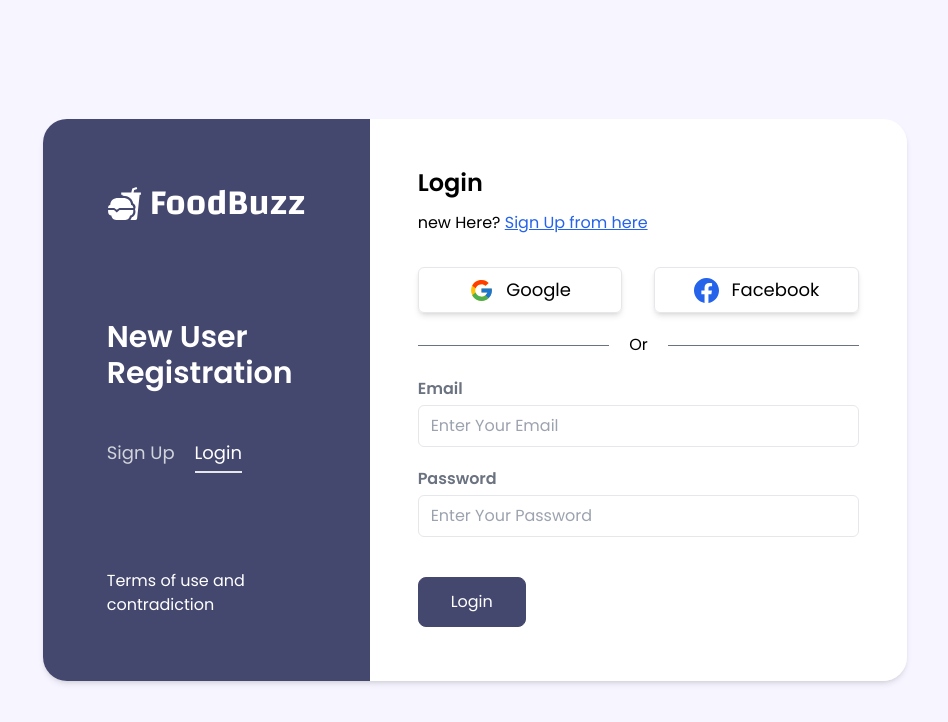
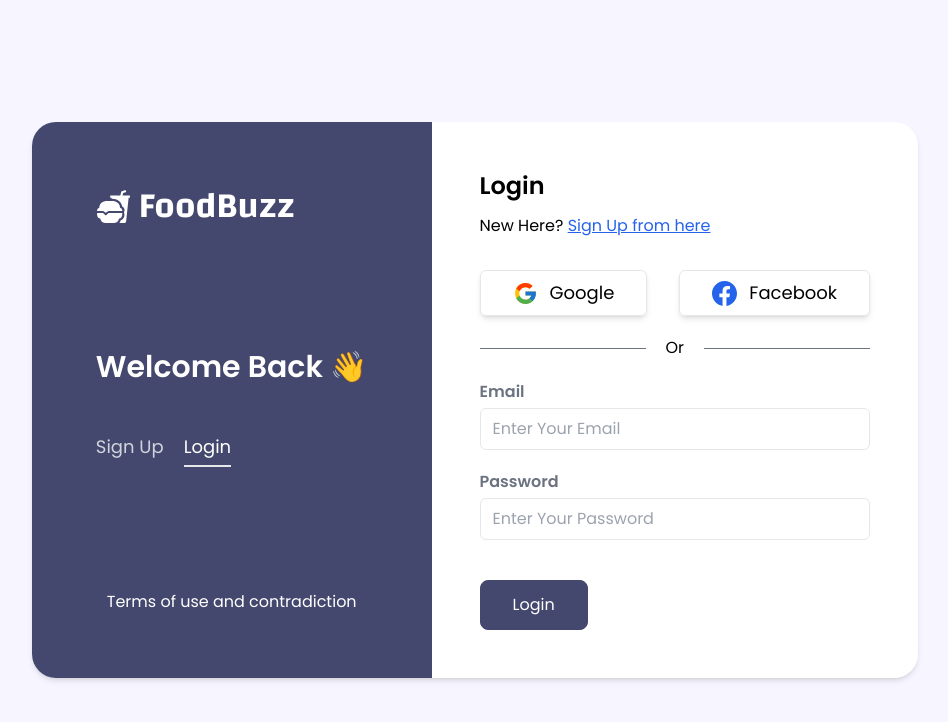
Before and after one commit to dev-faisal-ahmed/FoodBuzz, a Next.js app: page /login in a window 1280 px wide. Shown: the top 722 px of the page, without its empty margins (165-1113 px from the left). Built offline with nearby package versions, Linux system fonts and the light colour scheme; no server answers.

Commit message:
responsive issue fixed

```diff
--- a/components/layout/mobileLayout.jsx
+++ b/components/layout/mobileLayout.jsx
@@ -29,7 +29,7 @@
 
   return (
     <main
-      className={`${font.className} w-full bg-primary-50 grid md:hidden grid-rows-[auto_1fr_auto] h-[100dvh] scrollbar-hidden `}
+      className={`${font.className} relative w-full bg-primary-50 grid md:hidden grid-rows-[auto_1fr_auto] h-[100dvh] scrollbar-hidden `}
     >
       <section className='bg-white z-50 flex justify-between items-center py-2 px-5 shadow-md w-full'>
         <Logo />
@@ -59,14 +59,14 @@
             )}
           </>
         </div>
-        <div
-          ref={ref}
-          className={`absolute top-[61px] p-3 animation z-50 ${
-            showProfileMenu ? 'right-0' : 'right-[-500px]'
-          }`}
-        >
-          <ProfileMenu />
-        </div>
+        {showProfileMenu && (
+          <div
+            ref={ref}
+            className={`absolute top-[61px] right-0 p-3 animation z-50`}
+          >
+            <ProfileMenu />
+          </div>
+        )}
       </section>
       <section className='px-5 w-full overflow-y-auto'>{children}</section>
       <section className='block'>
--- a/components/login_page/loginForm.jsx
+++ b/components/login_page/loginForm.jsx
@@ -36,7 +36,7 @@
       {/* headers */}
       <h1 className='text-2xl font-semibold'>Login</h1>
       <p className='mt-3'>
-        new Here?{' '}
+        New Here?{' '}
         <Link className='text-blue-600 underline' href={'/sign-up'}>
           Sign Up from here
         </Link>
--- a/components/shared/auth/authLeft.jsx
+++ b/components/shared/auth/authLeft.jsx
@@ -10,7 +10,10 @@
       <Logo big={true} />
       <div>
         <h1 className='text-3xl font-semibold'>
-          New User <br /> Registration
+          <span>{pathName === '/sign-up' && 'New User Registration'}</span>
+          <span className='whitespace-nowrap'>
+            {pathName === '/login' && 'Welcome Back 👋'}
+          </span>
         </h1>
         <div className='mt-12 text-lg center-y gap-5'>
           <Link
@@ -31,7 +34,9 @@
           </Link>
         </div>
       </div>
-      <p>Terms of use and contradiction</p>
+      <p className='whitespace-nowrap text-center'>
+        Terms of use and contradiction
+      </p>
     </div>
   );
 }
```
